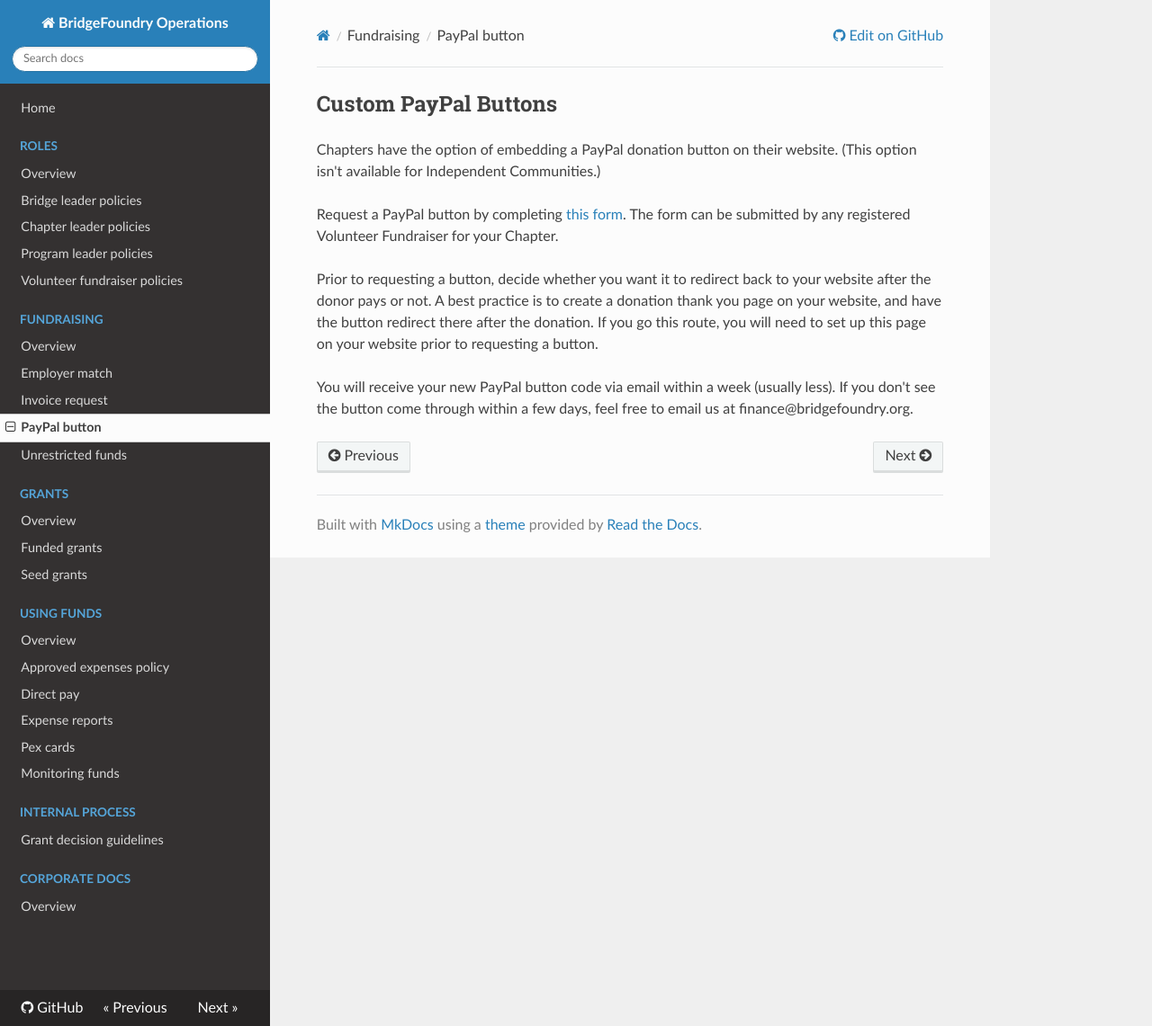
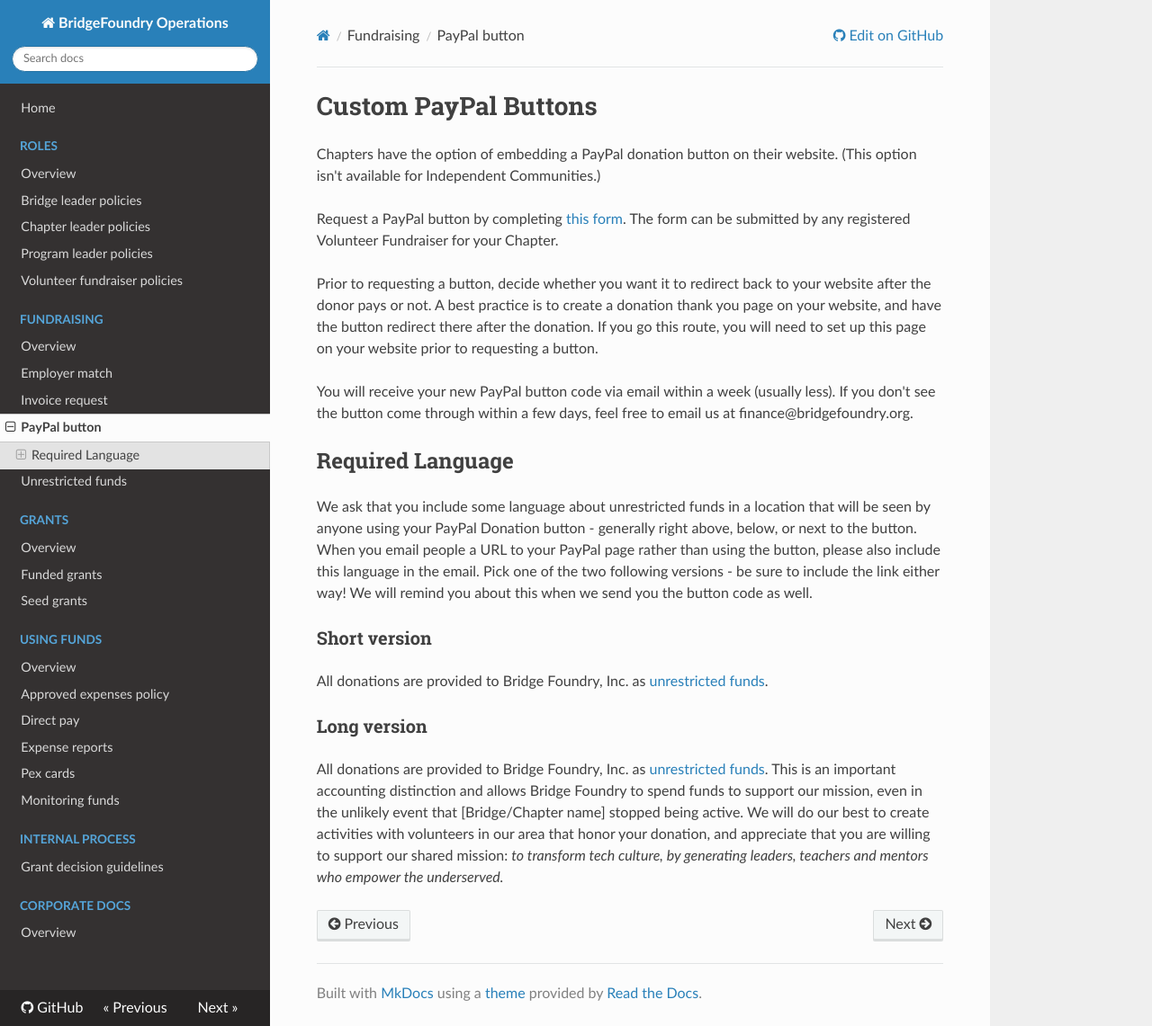
Before and after one commit to Satsaimistoowqp/bridgefoundry-operations, an MkDocs documentation site: the page built from docs/fundraising/paypal-button.md, in a window 1280 px wide and 1141 px high. Shown: the whole window at 90% size. Built offline with MkDocs 1.6.1, drawn with Linux system fonts in a browser that asks for light colours; nearby versions of some CDN libraries; old or Windows-style settings are respelled for this version of MkDocs.

Commit message:
Add unrestricted fund language section

```diff
--- a/docs/fundraising/paypal-button.md
+++ b/docs/fundraising/paypal-button.md
@@ -1,4 +1,4 @@
-## Custom PayPal Buttons
+# Custom PayPal Buttons
 Chapters have the option of embedding a PayPal donation button on their website. (This option isn't available for Independent Communities.)
 
 Request a PayPal button by completing [this form](https://docs.google.com/forms/d/e/1FAIpQLSd3q_rYZ1U8464QBMeWYvvno06VLob5eS6tqjm2HCSLXBbStQ/viewform?usp=sf_link). The form can be submitted by any registered Volunteer Fundraiser for your Chapter.
@@ -6,3 +6,12 @@ Request a PayPal button by completing [this form](https://docs.google.com/forms/
 Prior to requesting a button, decide whether you want it to redirect back to your website after the donor pays or not. A best practice is to create a donation thank you page on your website, and have the button redirect there after the donation. If you go this route, you will need to set up this page on your website prior to requesting a button.
 
 You will receive your new PayPal button code via email within a week (usually less). If you don't see the button come through within a few days, feel free to email us at finance@bridgefoundry.org.
+
+## Required Language
+We ask that you include some language about unrestricted funds in a location that will be seen by anyone using your PayPal Donation button - generally right above, below, or next to the button. When you email people a URL to your PayPal page rather than using the button, please also include this language in the email. Pick one of the two following versions - be sure to include the link either way! We will remind you about this when we send you the button code as well.
+
+### Short version
+All donations are provided to Bridge Foundry, Inc. as [unrestricted funds](https://rebrand.ly/bridge-foundry-unrestricted-funds).
+
+### Long version
+All donations are provided to Bridge Foundry, Inc. as [unrestricted funds](https://rebrand.ly/bridge-foundry-unrestricted-funds).  This is an important accounting distinction and allows Bridge Foundry to spend funds to support our mission, even in the unlikely event that [Bridge/Chapter name] stopped being active.  We will do our best to create activities with volunteers in our area that honor your donation, and appreciate that you are willing to support our shared mission: *to transform tech culture, by generating leaders, teachers and mentors who empower the underserved.*
```
